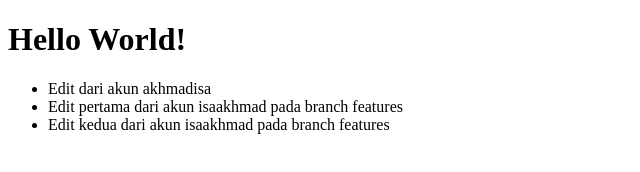
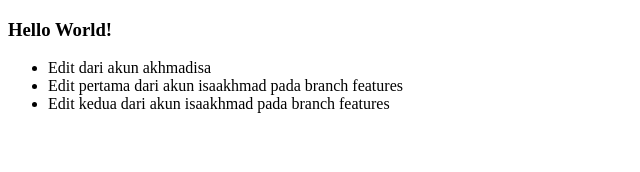
Before and after one commit to akhmadisa/repo1, a plain HTML site: page index.html in a window 1280 px wide. Shown: the whole page, without its empty margins (0-640 px from the left). Drawn offline with Linux system fonts and the light colour scheme.

Commit message:
Update index.html

```diff
--- a/index.html
+++ b/index.html
@@ -6,7 +6,7 @@
 	<title>Hello World!</title>
 </head>
 <body>
-	<h1>Hello World!</h1>
+	<h3>Hello World!</h3>
 	<ul>
 		<li>Edit dari akun akhmadisa</li>
 		<li>Edit pertama dari akun isaakhmad pada branch features</li>
```
